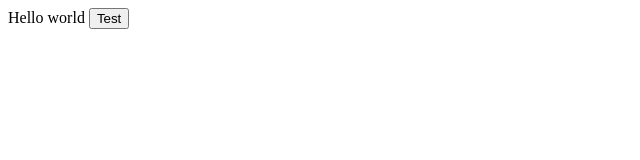
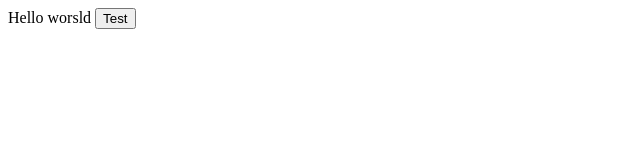
Before and after one commit to michaelzhan1/maze, a website with bundled scripts: page index.html in a window 1280 px wide. Shown: the full height of the page, 0-640 px from the left. Built offline with nearby package versions, Linux system fonts and the light colour scheme.

Commit message:
add basic dev

```diff
--- a/index.html
+++ b/index.html
@@ -6,7 +6,7 @@
   <title>Document</title>
 </head>
 <body>
-  Hello world
+  Hello worsld
   <button id="test">Test</button>
   <script src="dist/index.js"></script>
 </body>
--- a/package.json
+++ b/package.json
@@ -16,9 +16,13 @@
   "main": "dist/index.ts",
   "scripts": {
     "build": "tsc -b",
-    "start": "serve ."
+    "watch": "tsc --watch",
+    "start": "serve .",
+    "dev": "concurrently \"tsc --watch\" \"serve .\""
   },
   "devDependencies": {
+    "concurrently": "^9.2.1",
+    "serve": "^14.2.5",
     "typescript": "^5.9.3"
   }
 }
--- a/src/index.ts
+++ b/src/index.ts
@@ -1,4 +1,4 @@
 const button: HTMLButtonElement | null = document.querySelector('#test');
 button?.addEventListener('click', () => {
-  console.log('Button clicked!');
+  console.log('Button clickesdfsdfd!');
 });
```
Also changed, not shown: 1 other file.
